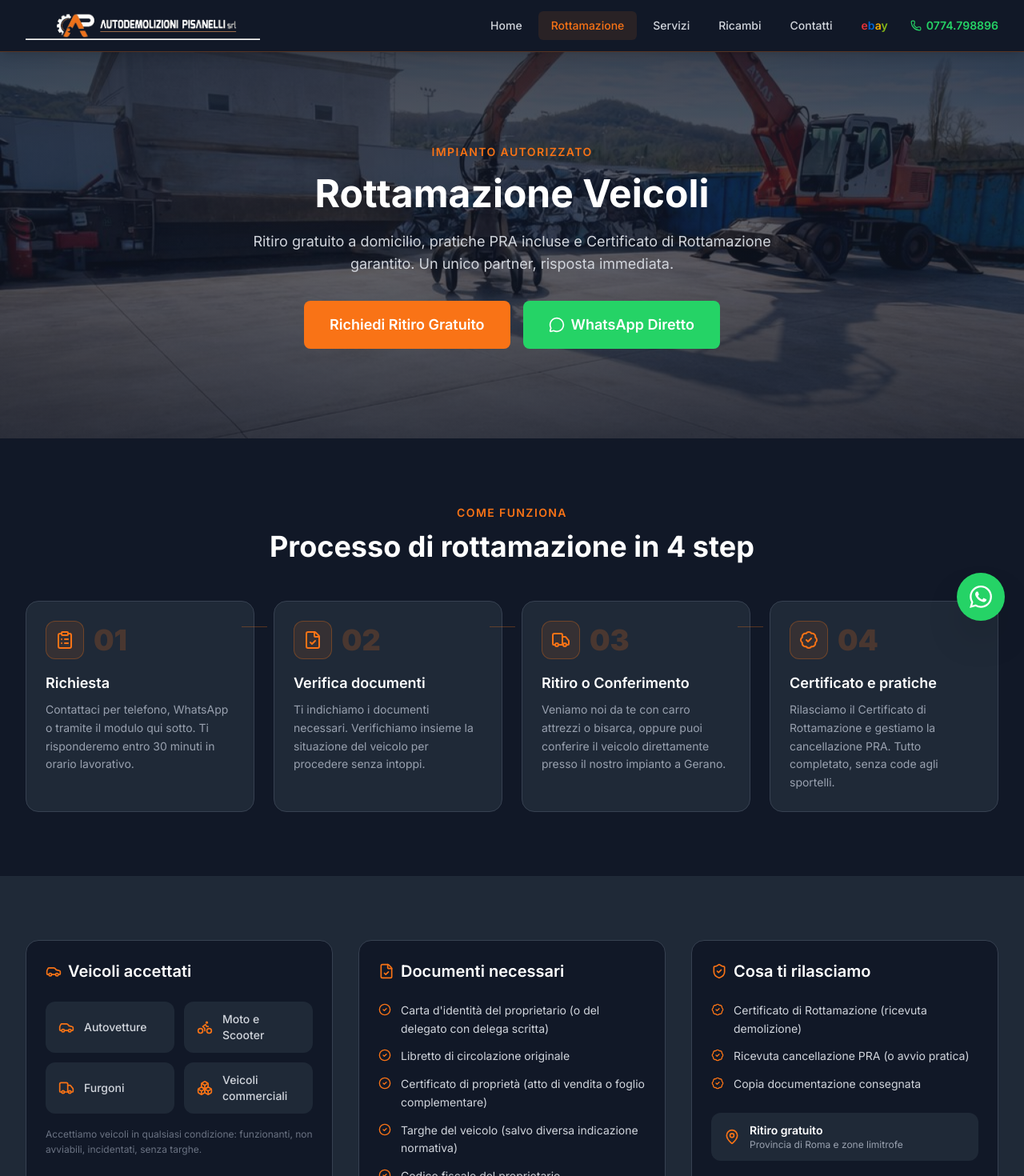
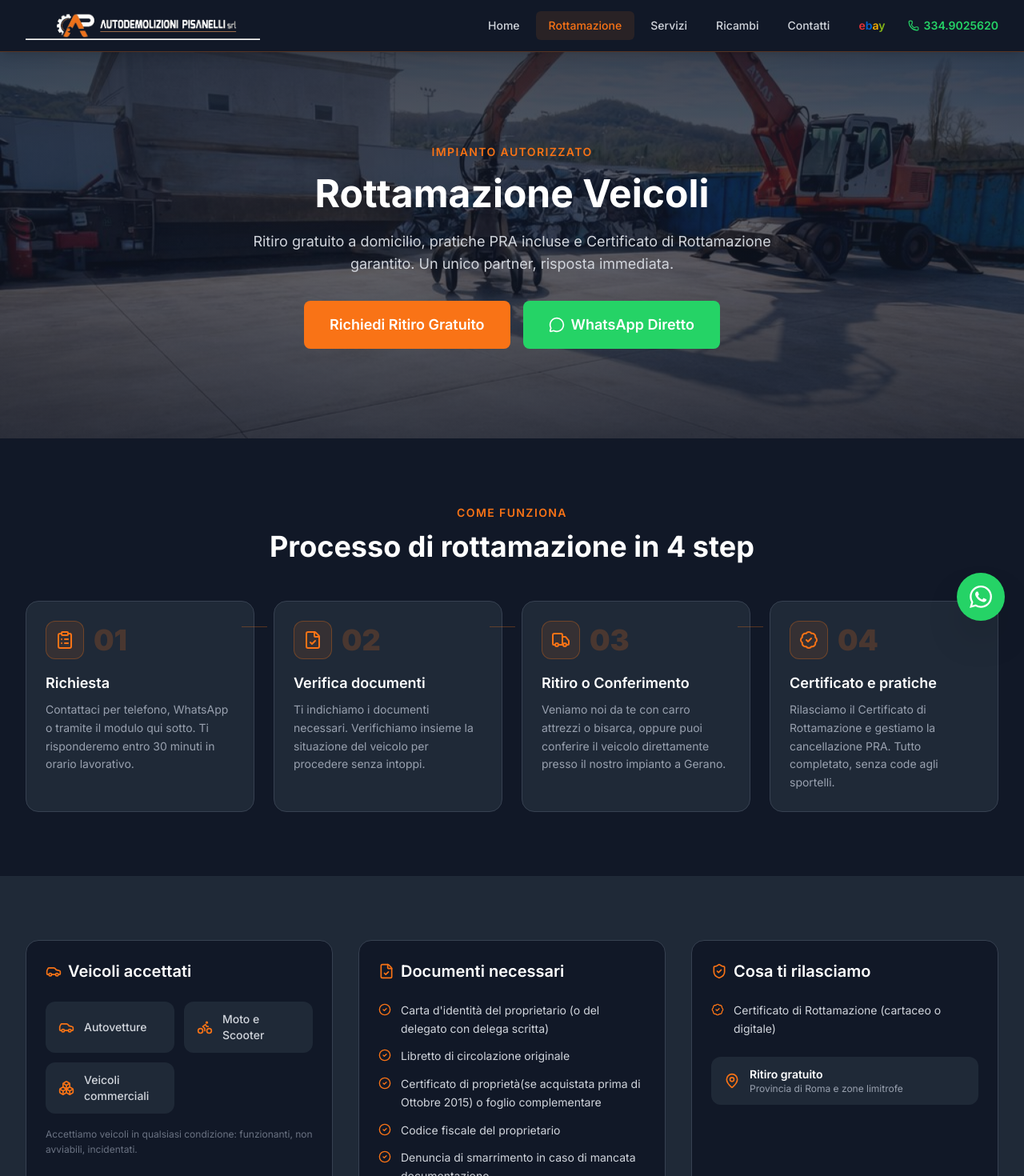
Before and after one commit to MatteoCacurri/AUTODEMOLIZIONI_PISANELLI, a Next.js app: page /rottamazione in a window 1280 px wide. Shown: the top 1470 px of the page at 80% size. Built offline with nearby package versions, Linux system fonts and the light colour scheme.

Commit message:
Modifiche taccuino Tiziano

```diff
--- a/app/rottamazione/page.tsx
+++ b/app/rottamazione/page.tsx
@@ -52,22 +52,19 @@ const STEPS = [
 const VEICOLI = [
   { icon: Car, label: 'Autovetture' },
   { icon: Bike, label: 'Moto e Scooter' },
-  { icon: Truck, label: 'Furgoni' },
   { icon: Boxes, label: 'Veicoli commerciali' },
 ]
 
 const DOCUMENTI = [
   "Carta d'identità del proprietario (o del delegato con delega scritta)",
   'Libretto di circolazione originale',
-  'Certificato di proprietà (atto di vendita o foglio complementare)',
-  'Targhe del veicolo (salvo diversa indicazione normativa)',
+  'Certificato di proprietà(se acquistata prima di Ottobre 2015) o foglio complementare',
   'Codice fiscale del proprietario',
+  'Denuncia di smarrimento in caso di mancata documentazione'
 ]
 
 const RILASCIAMO = [
-  'Certificato di Rottamazione (ricevuta demolizione)',
-  'Ricevuta cancellazione PRA (o avvio pratica)',
-  'Copia documentazione consegnata',
+  'Certificato di Rottamazione (cartaceo o digitale)',
 ]
 
 export default function RottamazionePage() {
@@ -169,7 +166,7 @@ export default function RottamazionePage() {
                 ))}
               </div>
               <p className="text-gray-500 text-xs mt-4 leading-relaxed">
-                Accettiamo veicoli in qualsiasi condizione: funzionanti, non avviabili, incidentati, senza targhe.
+                Accettiamo veicoli in qualsiasi condizione: funzionanti, non avviabili, incidentati.
               </p>
             </div>
 
--- a/app/servizi/page.tsx
+++ b/app/servizi/page.tsx
@@ -23,7 +23,7 @@ const WHY_US = [
     icon: Truck,
     title: 'Ritiro a domicilio',
     description:
-      'Non devi preoccuparti del trasporto. Veniamo noi da te con i nostri mezzi: carro attrezzi ACI e bisarca propria.',
+      'Non devi preoccuparti del trasporto. Veniamo noi da te con i nostri mezzi: carro attrezzi.',
   },
   {
     icon: Clock,
--- a/components/layout/Navbar.tsx
+++ b/components/layout/Navbar.tsx
@@ -80,11 +80,11 @@ export default function Navbar() {
               </span>
             )}
             <a
-              href={`tel:${COMPANY.contacts.phone.magazzino.tel}`}
+              href={`tel:${COMPANY.contacts.phone.tiziano.tel}`}
               className="ml-3 hidden lg:flex items-center gap-1.5 text-[#25D366] hover:text-[#1ebe57] text-sm font-semibold transition-colors"
             >
               <Phone className="w-3.5 h-3.5" />
-              {COMPANY.contacts.phone.magazzino.number}
+              {COMPANY.contacts.phone.tiziano.number}
             </a>
           </div>
 
@@ -103,12 +103,12 @@ export default function Navbar() {
           <div className="md:hidden border-t border-brand-gray py-3 space-y-1">
             {/* Numero telefono mobile */}
             <a
-              href={`tel:${COMPANY.contacts.phone.magazzino.tel}`}
+              href={`tel:${COMPANY.contacts.phone.tiziano.tel}`}
               onClick={() => setOpen(false)}
               className="flex items-center gap-2 px-4 py-3 text-[#25D366] font-semibold text-sm"
             >
               <Phone className="w-4 h-4" />
-              {COMPANY.contacts.phone.magazzino.number}
+              {COMPANY.contacts.phone.tiziano.number}
             </a>
             {NAV_LINKS.map((link) => (
               <Link
--- a/data/parts-categories.ts
+++ b/data/parts-categories.ts
@@ -35,14 +35,14 @@ export const PARTS_CATEGORIES: PartsCategory[] = [
     label: 'Elettronica e Impianti',
     vehicleType: 'auto',
     iconName: 'Zap',
-    subcategories: ['Centraline', 'Alternatori', 'Motorini di avviamento', 'Far e luci'],
+    subcategories: ['Centraline', 'Alternatori', 'Motorini di avviamento', 'Far e luci', 'Aria Condizionata'],
   },
   {
     id: 'sospensioni-auto',
     label: 'Sospensioni e Sterzo',
     vehicleType: 'auto',
     iconName: 'GitBranch',
-    subcategories: ['Ammortizzatori', 'Molle', 'Bracci', 'Scatola sterzo', 'Cerchi e pneumatici'],
+    subcategories: ['Ammortizzatori', 'Molle', 'Bracci', 'Scatola sterzo', 'Cerchi'],
   },
   {
     id: 'moto-ricambi',
--- a/data/services.ts
+++ b/data/services.ts
@@ -29,7 +29,7 @@ export const SERVICES: Service[] = [
     description:
       'Ritiriamo il tuo veicolo direttamente presso la tua abitazione o qualsiasi luogo tu indichi. Servizio rapido e puntuale con mezzi propri.',
     iconName: 'Truck',
-    features: ['Provincia di Roma', 'Carro attrezzi ACI', 'Bisarca propria'],
+    features: ['Tutta Italia', 'Bisarca propria'],
   },
   {
     id: 'acquisto-incidentate',
@@ -49,7 +49,7 @@ export const SERVICES: Service[] = [
   },
   {
     id: 'vendita-auto',
-    title: 'Vendita Autovetture',
+    title: 'Vendita Autovetture Usate',
     description:
       'Selezione di autovetture disponibili per la vendita diretta. Veicoli accuratamente controllati dal nostro personale esperto.',
     iconName: 'ShoppingCart',
```
Also changed, not shown: .claude/settings.json, 2 other files (tests, documents, lock files or other folders).
